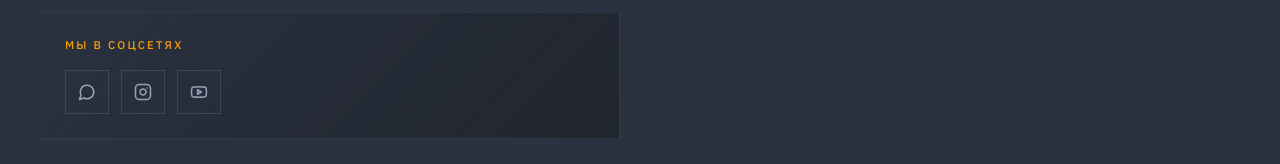
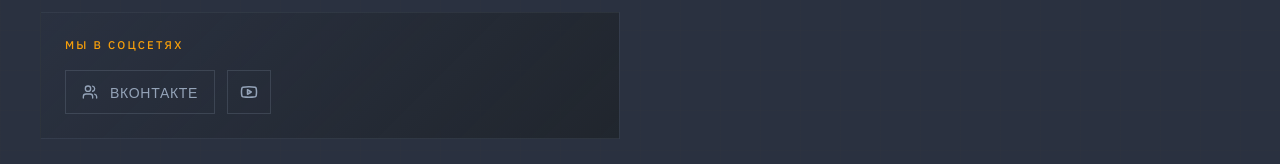
Before and after one commit to pr-poehali-dev/tire-service-project, a React (Vite) app: page / in a window 1280 px wide. Shown: the part 7798-7962 px from the top of the page. Built offline with nearby package versions, Linux system fonts and the light colour scheme.

Commit message:
feat: добавить ссылку VK

```diff
--- a/src/components/Contacts.tsx
+++ b/src/components/Contacts.tsx
@@ -71,16 +71,13 @@ export default function Contacts() {
               <div className="section-tag mb-4">Мы в соцсетях</div>
               <div className="flex gap-3">
                 <a
-                  href="#"
-                  className="w-11 h-11 border border-[rgba(148,163,184,0.2)] flex items-center justify-center text-slate-400 hover:border-amber-400 hover:text-amber-400 transition-all"
+                  href="https://vk.com/shinmacter"
+                  target="_blank"
+                  rel="noopener noreferrer"
+                  className="flex items-center gap-3 px-4 py-2 border border-[rgba(148,163,184,0.2)] text-slate-400 hover:border-amber-400 hover:text-amber-400 transition-all font-oswald text-sm uppercase tracking-wider"
                 >
-                  <Icon name="MessageCircle" size={18} />
-                </a>
-                <a
-                  href="#"
-                  className="w-11 h-11 border border-[rgba(148,163,184,0.2)] flex items-center justify-center text-slate-400 hover:border-amber-400 hover:text-amber-400 transition-all"
-                >
-                  <Icon name="Instagram" size={18} />
+                  <Icon name="Users" size={16} />
+                  ВКонтакте
                 </a>
                 <a
                   href="#"
```
